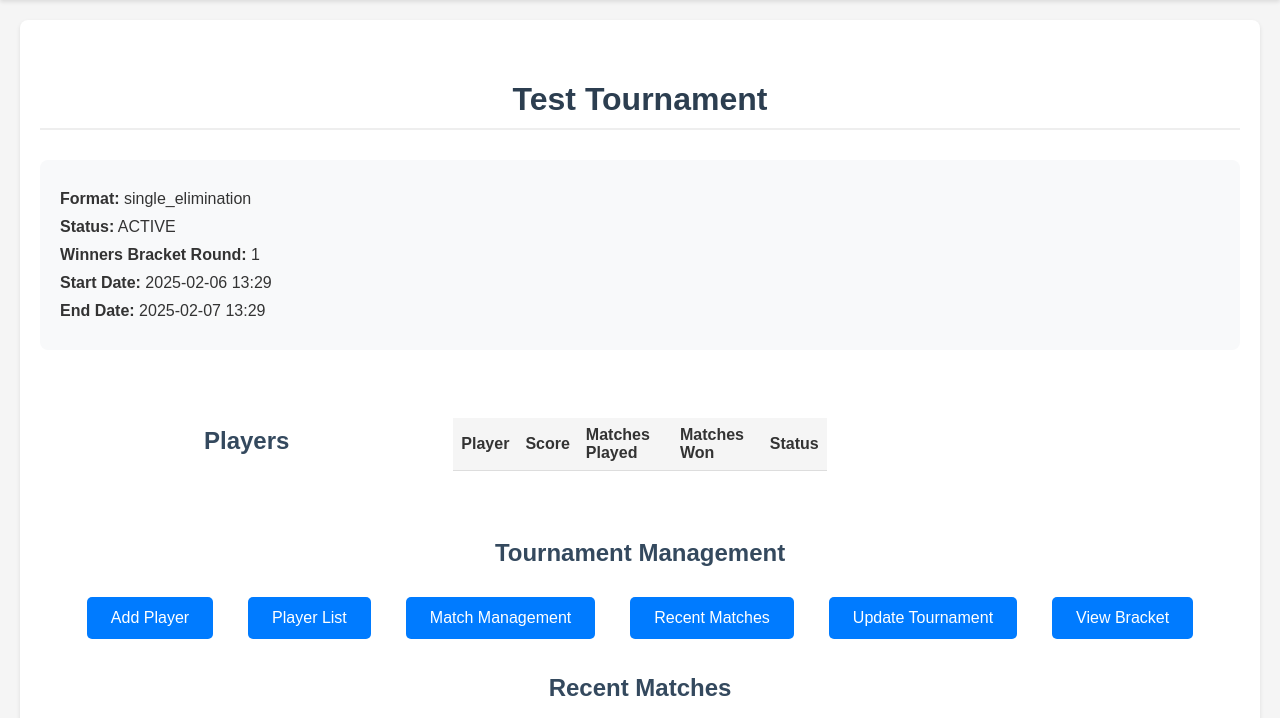
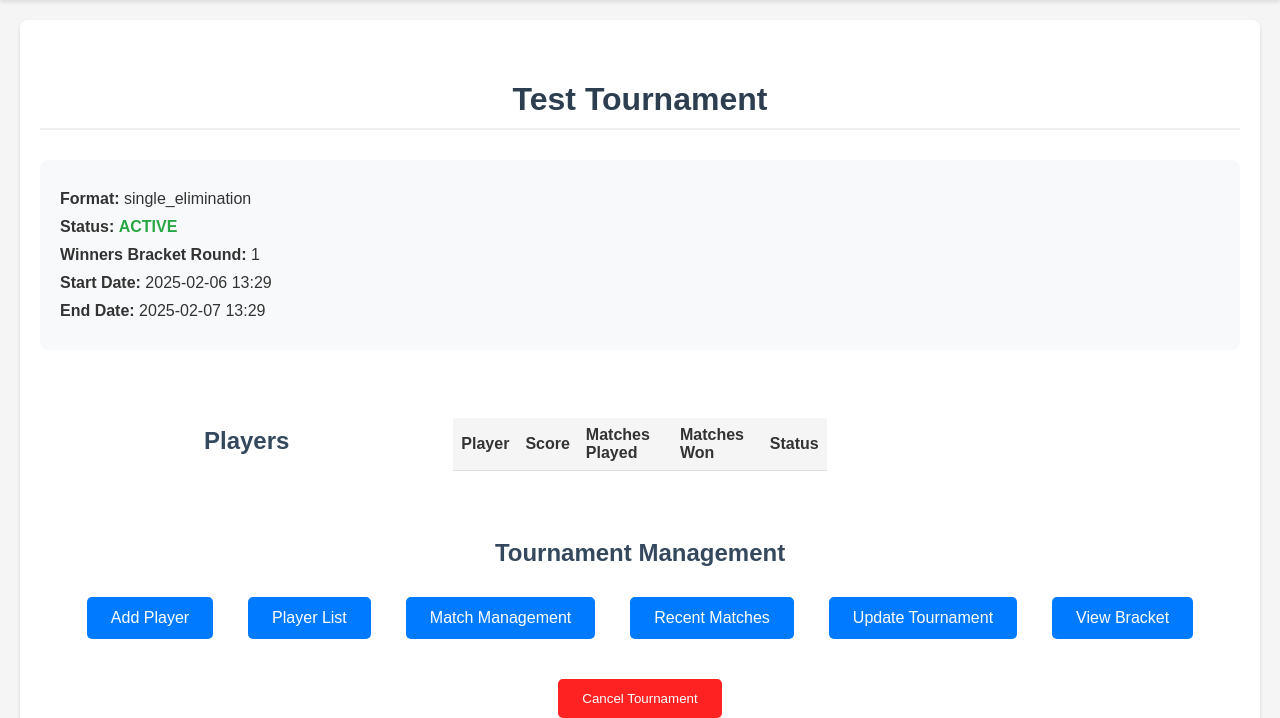
Before and after one commit to matthewysun2020/tourneyman, a Flask app: page /tournaments/1738877360517 in a window 1280 px wide. Shown: the part 80-798 px from the top of the page. Run offline with Flask 3, Linux system fonts and the light colour scheme; lists and menus that the app fills with data are empty.

Commit message:
secret key, cancel tournament, formatting updates

```diff
--- a/app.py
+++ b/app.py
@@ -7,6 +7,7 @@ import math
 
 app = Flask(__name__, static_url_path='/static')
 app.config['SQLALCHEMY_DATABASE_URI'] = 'sqlite:///tournament.db'
+app.secret_key = os.urandom(24)  # Generates a random 24-byte key
 db = SQLAlchemy(app)
 
 app.app_context().push()
@@ -27,7 +28,7 @@ class Tournament(db.Model):
     tournament_id = db.Column(db.Integer, nullable=False, unique=True)
     name = db.Column(db.String(100), nullable=False)
     tFormat = db.Column(db.String(80), nullable=False)
-    status = db.Column(db.String(20), nullable=False, default='PENDING')  # PENDING, ACTIVE, COMPLETED
+    status = db.Column(db.String(20), nullable=False, default='PENDING')  # PENDING, ACTIVE, COMPLETED, CANCELED
     start_date = db.Column(db.DateTime, nullable=False)
     end_date = db.Column(db.DateTime, nullable=True)
     current_winners_round = db.Column(db.Integer, default=1)
@@ -383,7 +384,7 @@ def tournaments():
 
     # Update tournament statuses based on current time
     for tournament in tournaments:
-        if tournament.status != 'COMPLETED':
+        if tournament.status != 'COMPLETED' and tournament.status != 'CANCELED':
             if current_time < tournament.start_date:
                 new_status = 'PENDING'
             elif current_time <= tournament.end_date:
@@ -394,7 +395,7 @@ def tournaments():
             if new_status != tournament.status:
                 tournament.status = new_status
 
-    tournaments = sorted(tournaments, key=lambda x: (x.status != 'ACTIVE', x.status != 'PENDING', x.start_date), reverse=True)
+    tournaments = sorted(tournaments, key=lambda x: (int(x.status != 'ACTIVE'), int(x.status != 'PENDING'), int(x.status != 'COMPLETED'), -int(round(x.start_date.timestamp()))))
 
     db.session.commit()
     return render_template('tournaments.html', tournaments=tournaments)
@@ -722,7 +723,7 @@ def update_tournament(tournament_id):
         if data.get('current_round'):
             tournament.current_round = int(data['current_round'])
 
-        if tournament.status != 'COMPLETED':
+        if tournament.status != 'COMPLETED' and tournament.status != 'CANCELED':
             # Update status based on new dates
             current_time = datetime.now()
             if current_time < tournament.start_date:
@@ -746,6 +747,25 @@ def register_bye_route(tournament_id):
     except Exception as e:
         return render_template('error.html', error=str(e))
 
+@app.route('/tournaments/<int:tournament_id>/cancel', methods=['POST'])
+def cancel_tournament(tournament_id):
+    tournament = Tournament.query.filter_by(tournament_id=tournament_id).first_or_404()
+
+    # Check for confirmation
+    confirmation = request.form.get('confirmation')
+    if confirmation == 'Yes':
+        # Remove all matches and byes associated with the tournament
+        MatchResult.query.filter_by(tournament_id=tournament_id).delete()
+
+        # Set tournament status to CANCELED
+        tournament.status = 'CANCELED'
+        db.session.commit()
+        flash('Tournament has been canceled successfully.')
+    else:
+        flash('Cancellation not confirmed. Tournament remains active.')
+
+    return redirect(url_for('tournament_details', tournament_id=tournament_id))
+
 @app.cli.command('reset_db')
 def reset_db():
     """Reset the database."""
--- a/static/css/style.css
+++ b/static/css/style.css
@@ -131,9 +131,9 @@ h3 {
     font-weight: bold;
 }
 
-.status-inactive {
+.status-canceled {
     color: #dc3545;
-    font-style: italic;
+    font-weight: bold;
 }
 
 /* Lists */
--- a/templates/tournament_details.html
+++ b/templates/tournament_details.html
@@ -8,7 +8,7 @@
 
     <div class="tournament-info">
         <p><strong>Format:</strong> {{ tournament.tFormat }}</p>
-        <p><strong>Status:</strong> {{ tournament.status }}</p>
+        <p><strong>Status:</strong> <span class="status-{{ tournament.status.lower() }}">{{ tournament.status }}</span></p>
         {% if tournament.is_elimination_format %}
             <p><strong>Winners Bracket Round:</strong> {{ tournament.current_winners_round }}</p>
             {% if tournament.is_double_elimination %}
@@ -69,6 +69,7 @@
     </div>
 
     <div class="management-section">
+        {% if tournament.status != 'CANCELED' %}
         <h2>Tournament Management</h2>
         <div class="management-links">
             <a href="{{ url_for('add_player_page', tournament_id=tournament.tournament_id) }}" class="button">Add Player</a>
@@ -78,6 +79,21 @@
             <a href="{{ url_for('update_tournament_page', tournament_id=tournament.tournament_id) }}" class="button">Update Tournament</a>
             <a href="{{ url_for('bracket', tournament_id=tournament.tournament_id) }}" class="button">View Bracket</a>
         </div>
+        <button class="btn btn-danger" onclick="confirmCancellation()" style="margin: 10px; padding: 12px 24px; background-color: #FF2222; color: white; text-decoration: none; border-radius: 5px; border: none; cursor: pointer; transition: background-color 0.2s;">Cancel Tournament</button>
+        {% endif %}
+
+        <script>
+        function confirmCancellation() {
+            const confirmation = prompt('Are you sure you want to cancel this tournament? All individual and overall results will be deleted from the database. Type \'Yes\' to continue.');
+            if (confirmation.toLowerCase() === 'yes') {
+                const form = document.createElement('form');
+                form.method = 'POST';
+                form.action = '{{ url_for('cancel_tournament', tournament_id=tournament.tournament_id) }}';
+                document.body.appendChild(form);
+                form.submit();
+            }
+        }
+        </script>
     </div>
 
     <div class="recent-matches">
```
Also changed, not shown: instance/tournament.db.
